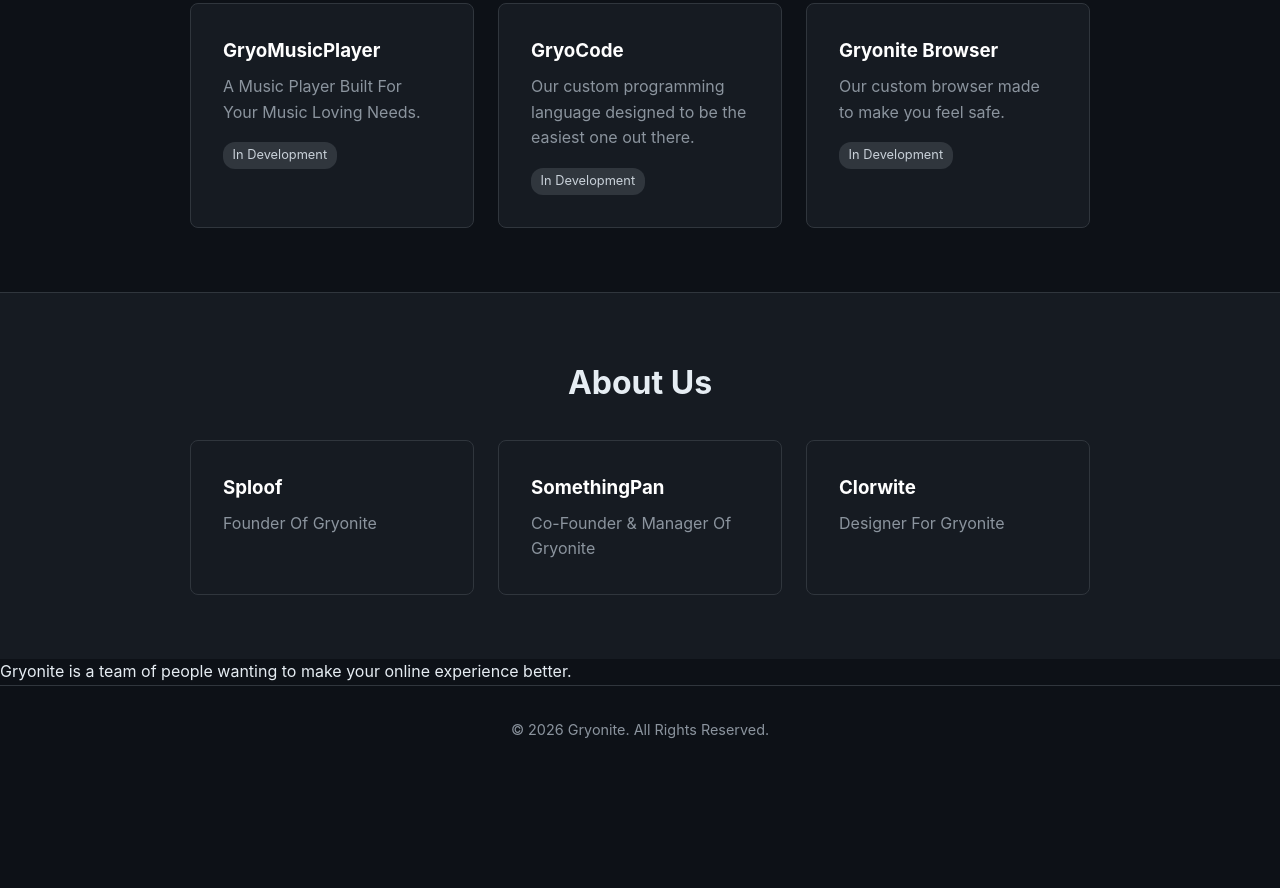
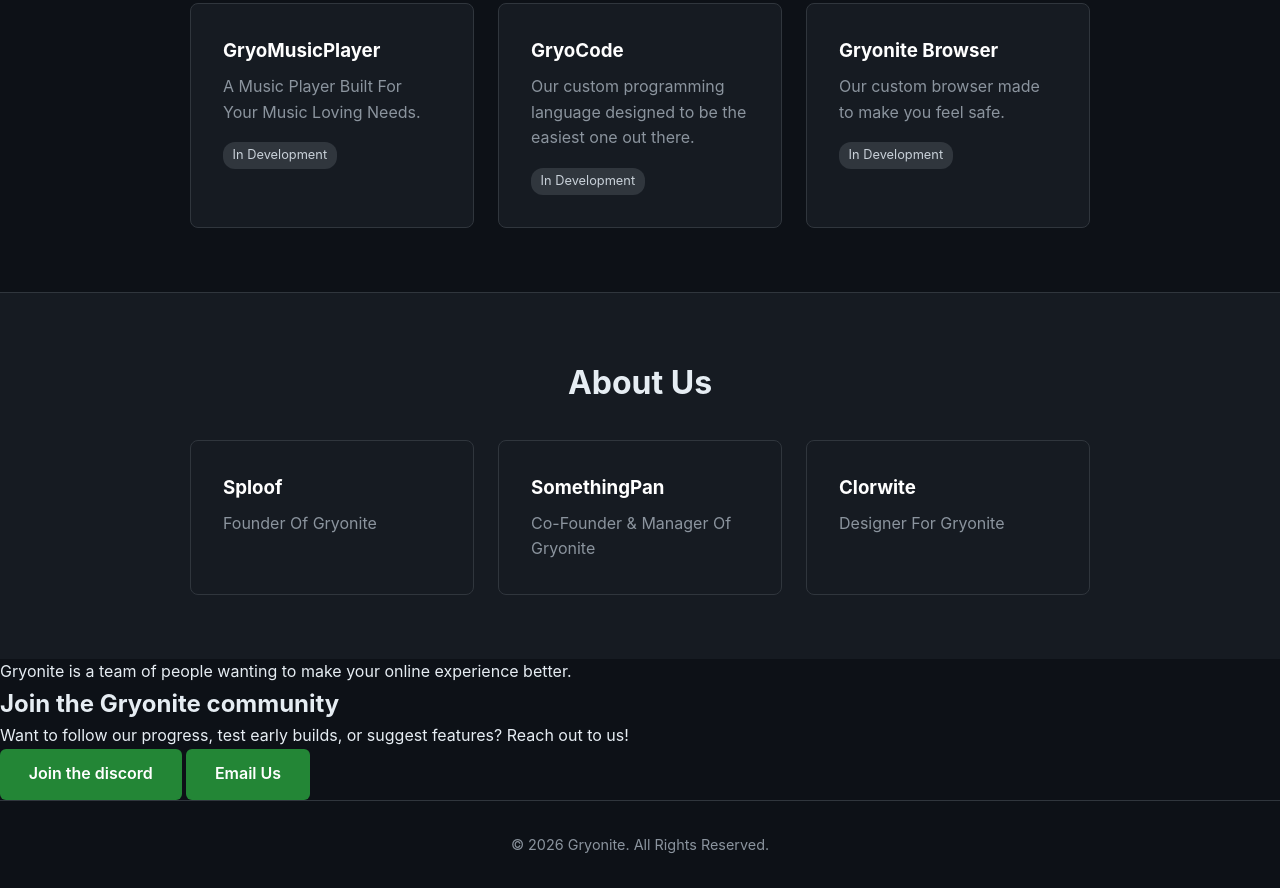
Before and after one commit to Gryonite/Gryonite, a plain HTML site: page index.html in a window 1280 px wide. Shown: the part 630-1518 px from the top of the page. Before the commit the page ends 1403 px from the top, so only its background shows below. Drawn offline with Linux system fonts and the light colour scheme.

Commit message:
Add contact section for community engagement
Added a contact section with community engagement options.

```diff
--- a/index.html
+++ b/index.html
@@ -66,6 +66,17 @@
             </div>
         </section>
             <p>Gryonite is a team of people wanting to make your online experience better.</p>
+
+                <section id="contact" class="contact">
+            <h2>Join the Gryonite community</h2>
+            <p>Want to follow our progress, test early builds, or suggest features? Reach out to us!</p>
+
+            <div class="contact-links">
+                <a href="https://discord.gg" target="_blank" class="btn">Join the discord</a>
+                <a href="sploof322@gmail.com" class="btn btn-secondary">Email Us</a>
+            </div>
+        </section>
+
     </main>
 
     <footer>
```
